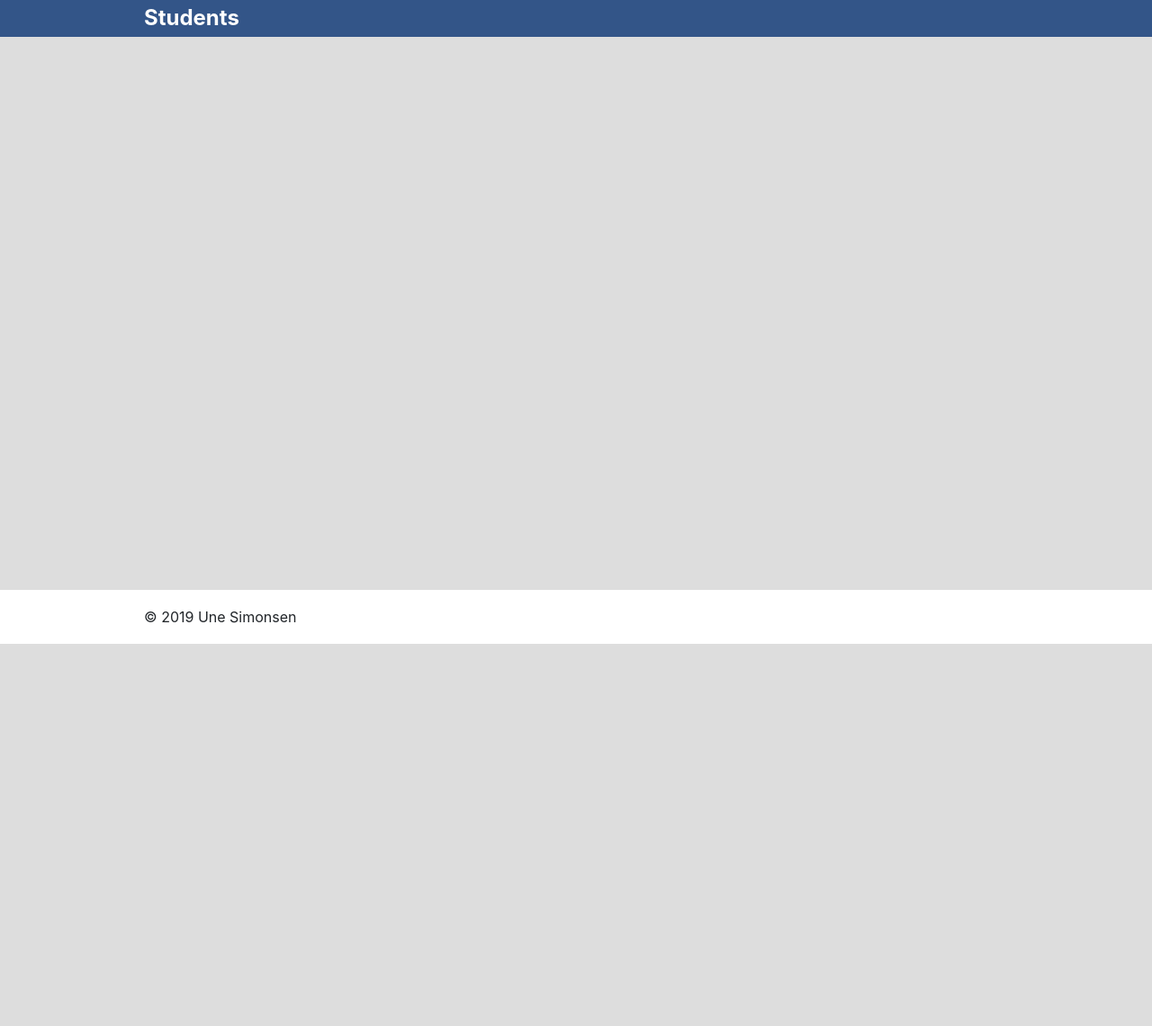
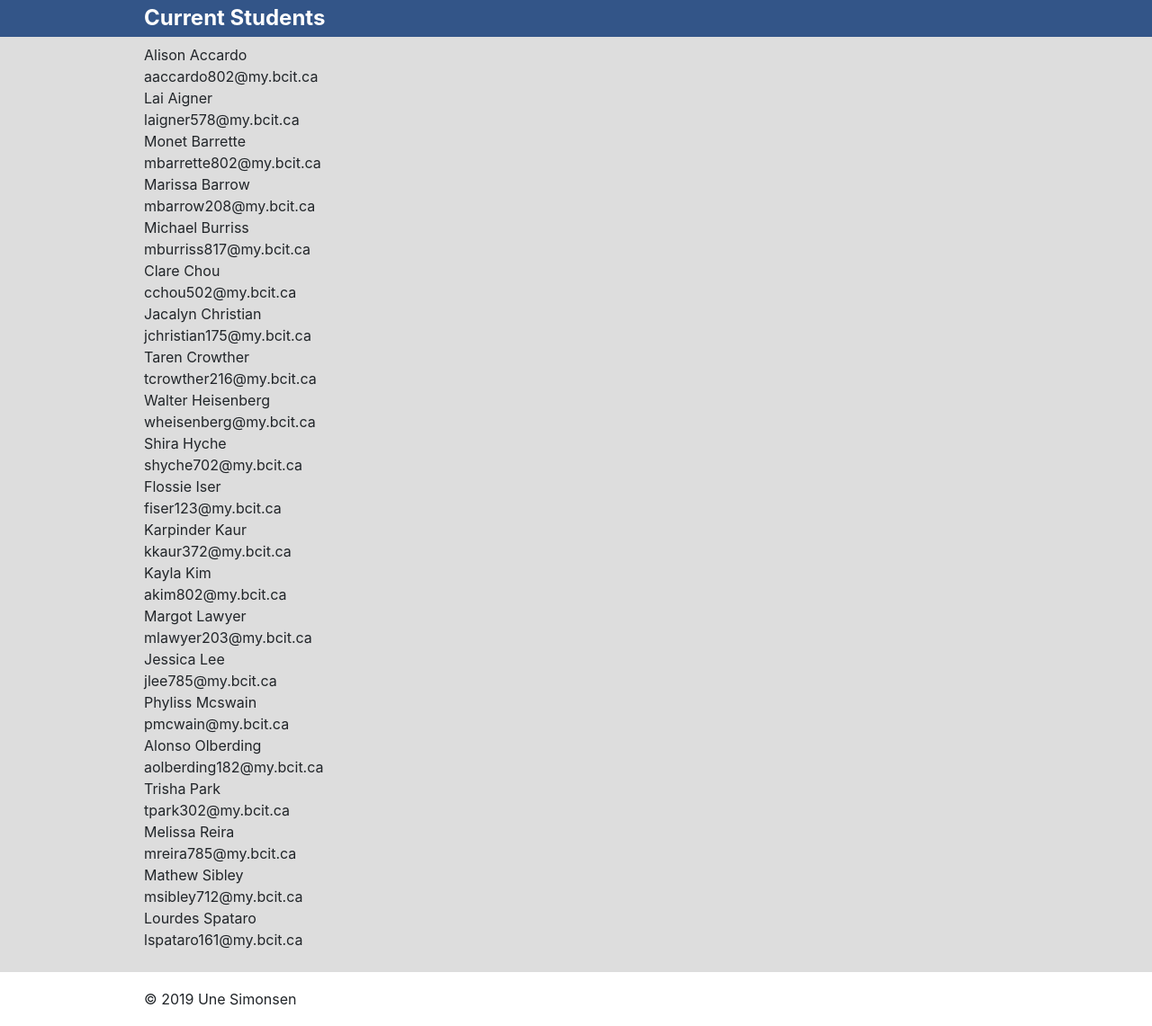
Before and after one commit to BCIT-SSD-A/une-front-end-p2, a PHP site: page /students/ in a window 1280 px wide. Shown: the part 84-1225 px from the top of the page at 90% size. Before the commit the page ends 800 px from the top, so only its background shows below. Run offline with PHP 8.4, Linux system fonts and the light colour scheme; style sheets or scripts are compiled from the project's sources.

Commit message:
Add home banner, add students, use const links

```diff
--- a/dev/classes/path.php
+++ b/dev/classes/path.php
@@ -3,4 +3,8 @@ class Path {
   const DATA_DIR  = ABSPATH . 'data';
   const VIEWS_DIR = ABSPATH . 'views';
   const PAGES_DIR = self::VIEWS_DIR . '/pages';
+
+  const CSS_URL = BASE_URL . 'css';
+  const JS_URL = BASE_URL . 'js';
+  const IMAGES_URL = BASE_URL . 'res/images';
 }
--- a/dev/data/page.php
+++ b/dev/data/page.php
@@ -7,7 +7,7 @@ return array(
     'title' => 'Program Schedule'
   ),
   'students' => array(
-    'title' => 'Students'
+    'title' => 'Current Students'
   ),
   'staff' => array(
     'title' => 'Staff'
--- /dev/null
+++ b/dev/data/student.php
@@ -0,0 +1,108 @@
+<?php
+return array(
+    'aaccardo802@my.bcit.ca' => array(
+        'first_name' => 'Alison',
+        'last_name' => 'Accardo',
+        'email' => 'aaccardo802@my.bcit.ca'
+    ),
+    'laigner578@my.bcit.ca' => array(
+        'first_name' => 'Lai',
+        'last_name' => 'Aigner',
+        'email' => 'laigner578@my.bcit.ca'
+    ),
+    'mbarrette802@my.bcit.ca' => array(
+        'first_name' => 'Monet',
+        'last_name' => 'Barrette',
+        'email' => 'mbarrette802@my.bcit.ca'
+    ),
+    'mbarrow208@my.bcit.ca' => array(
+        'first_name' => 'Marissa',
+        'last_name' => 'Barrow',
+        'email' => 'mbarrow208@my.bcit.ca'
+    ),
+    'mburriss817@my.bcit.ca' => array(
+        'first_name' => 'Michael',
+        'last_name' => 'Burriss',
+        'email' => 'mburriss817@my.bcit.ca'
+    ),
+    'cchou502@my.bcit.ca' => array(
+        'first_name' => 'Clare',
+        'last_name' => 'Chou',
+        'email' => 'cchou502@my.bcit.ca'
+    ),
+    'jchristian175@my.bcit.ca' => array(
+        'first_name' => 'Jacalyn',
+        'last_name' => 'Christian',
+        'email' => 'jchristian175@my.bcit.ca'
+    ),
+    'tcrowther216@my.bcit.ca' => array(
+        'first_name' => 'Taren',
+        'last_name' => 'Crowther',
+        'email' => 'tcrowther216@my.bcit.ca'
+    ),
+    'wheisenberg@my.bcit.ca' => array(
+        'first_name' => 'Walter',
+        'last_name' => 'Heisenberg',
+        'email' => 'wheisenberg@my.bcit.ca'
+    ),
+    'shyche702@my.bcit.ca' => array(
+        'first_name' => 'Shira',
+        'last_name' => 'Hyche',
+        'email' => 'shyche702@my.bcit.ca'
+    ),
+    'fiser123@my.bcit.ca' => array(
+        'first_name' => 'Flossie',
+        'last_name' => 'Iser',
+        'email' => 'fiser123@my.bcit.ca'
+    ),
+    'kkaur372@my.bcit.ca' => array(
+        'first_name' => 'Karpinder',
+        'last_name' => 'Kaur',
+        'email' => 'kkaur372@my.bcit.ca'
+    ),
+    'akim802@my.bcit.ca' => array(
+        'first_name' => 'Kayla',
+        'last_name' => 'Kim',
+        'email' => 'akim802@my.bcit.ca'
+    ),
+    'mlawyer203@my.bcit.ca' => array(
+        'first_name' => 'Margot',
+        'last_name' => 'Lawyer',
+        'email' => 'mlawyer203@my.bcit.ca'
+    ),
+    'jlee785@my.bcit.ca' => array(
+        'first_name' => 'Jessica',
+        'last_name' => 'Lee',
+        'email' => 'jlee785@my.bcit.ca'
+    ),
+    'pmcwain@my.bcit.ca' => array(
+        'first_name' => 'Phyliss',
+        'last_name' => 'Mcswain',
+        'email' => 'pmcwain@my.bcit.ca'
+    ),
+    'aolberding182@my.bcit.ca' => array(
+        'first_name' => 'Alonso',
+        'last_name' => 'Olberding',
+        'email' => 'aolberding182@my.bcit.ca'
+    ),
+    'tpark302@my.bcit.ca' => array(
+        'first_name' => 'Trisha',
+        'last_name' => 'Park',
+        'email' => 'tpark302@my.bcit.ca'
+    ),
+    'mreira785@my.bcit.ca' => array(
+        'first_name' => 'Melissa',
+        'last_name' => 'Reira',
+        'email' => 'mreira785@my.bcit.ca'
+    ),
+    'msibley712@my.bcit.ca' => array(
+        'first_name' => 'Mathew',
+        'last_name' => 'Sibley',
+        'email' => 'msibley712@my.bcit.ca'
+    ),
+    'lspataro161@my.bcit.ca' => array(
+        'first_name' => 'Lourdes',
+        'last_name' => 'Spataro',
+        'email' => 'lspataro161@my.bcit.ca'
+    )
+);
--- /dev/null
+++ b/dev/sass/elements/_banner.scss
@@ -0,0 +1,9 @@
+.banner {
+    @include relative;
+    img {
+        width: 100%;
+    }
+    .banner-text {
+        font-size: 2rem;
+    }
+}
--- a/dev/sass/elements/_index.scss
+++ b/dev/sass/elements/_index.scss
@@ -1,4 +1,4 @@
 @import 'grid';
 @import 'container';
-
+@import 'banner';
 @import 'calendar/index';
--- a/dev/views/page.php
+++ b/dev/views/page.php
@@ -9,18 +9,17 @@ if($this->is_404()) {
   <meta charset="UTF-8">
   <meta name="viewport" content="width=device-width, initial-scale=1.0">
   <meta http-equiv="X-UA-Compatible" content="ie=edge">
-  <base href="<?php echo BASE_URL; ?>">
   <title><?php echo $this->title; ?></title>
   <link href="https://stackpath.bootstrapcdn.com/bootstrap/4.3.1/css/bootstrap.min.css" rel="stylesheet" integrity="sha384-ggOyR0iXCbMQv3Xipma34MD+dH/1fQ784/j6cY/iJTQUOhcWr7x9JvoRxT2MZw1T" crossorigin="anonymous">
-  <link rel="stylesheet" href="css/styles<?php echo ENV_PRODUCTION ? '.min' : '' ?>.css">
+  <link rel="stylesheet" href="<?php echo Path::CSS_URL; ?>/styles<?php echo ENV_PRODUCTION ? '.min' : '' ?>.css">
 </head>
 <body>
   <div class="page-wrapper">
     <header class="page-header navbar navbar-light">
       <div class="header-inner container">
         <div class="header-mobile">
-          <a class="navbar-brand" href="./">
-            <img src="res/images/bcit-ssd-logo.png" alt="BCIT SSD Logo">
+          <a class="navbar-brand" href="<?php echo BASE_URL; ?>">
+            <img src="<?php echo Path::IMAGES_URL; ?>/bcit-ssd-logo.png" alt="BCIT SSD Logo">
           </a>
           <button class="navbar-toggler" id="header-menu-toggle" type="button">
             <span class="navbar-toggler-icon"></span>
@@ -47,6 +46,6 @@ if($this->is_404()) {
       </div>
     </footer>
   </div>
-  <script src="js/script.js"></script>
+  <script src="<?php echo Path::JS_URL; ?>/script.js"></script>
 </body>
 </html>
--- a/dev/views/pages/home.php
+++ b/dev/views/pages/home.php
@@ -1 +1,7 @@
+<div class="banner">
+    <img src="<?php echo Path::IMAGES_URL; ?>/technology-banner.jpg" alt="Technology Banner">
+    <p class="banner-text">
+        Code anything from scratch for any sector. Be an in-demand software programmer.
+    </p>
+</div>
 <p>Welcome to this website.</p>
--- a/dev/views/pages/students.php
+++ b/dev/views/pages/students.php
@@ -0,0 +1,11 @@
+<?php
+$students = Student::get_all();
+?>
+<div class="student-list table">
+  <?php foreach($students as $student) : ?>
+    <div class="student">
+      <div class="full-name"><?php echo $student->full_name; ?></div>
+      <div class="email"><?php echo $student->email; ?></div>
+    </div>
+  <?php endforeach; ?>
+</div>
```
Also changed, not shown: dev/classes/student.php (added, +54 -0 lines), dev/res/images/technology-banner.jpg (added).
